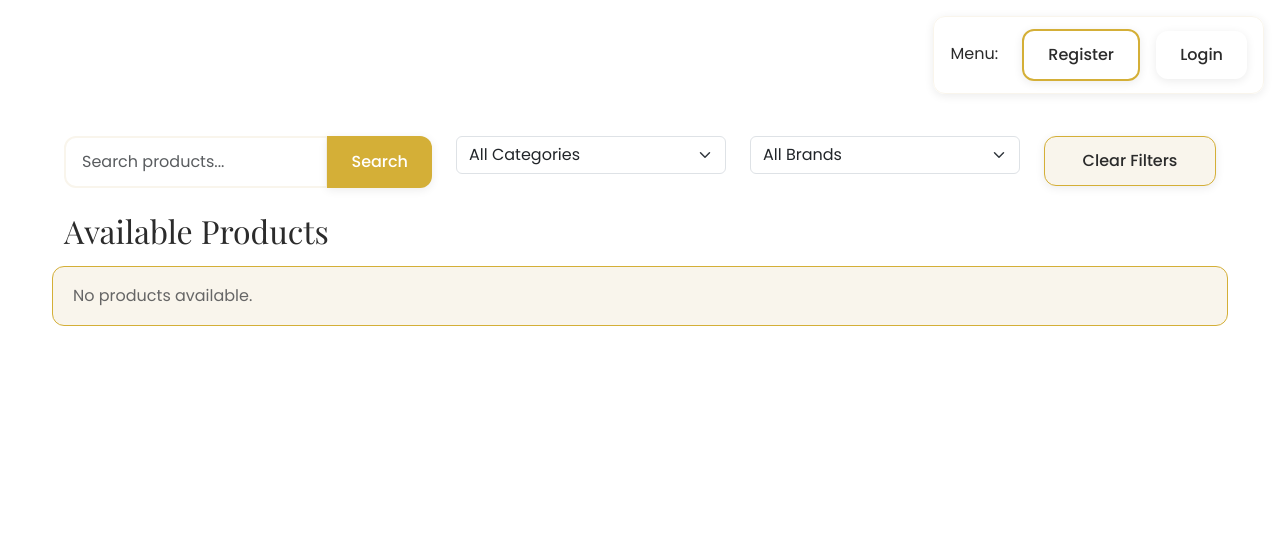
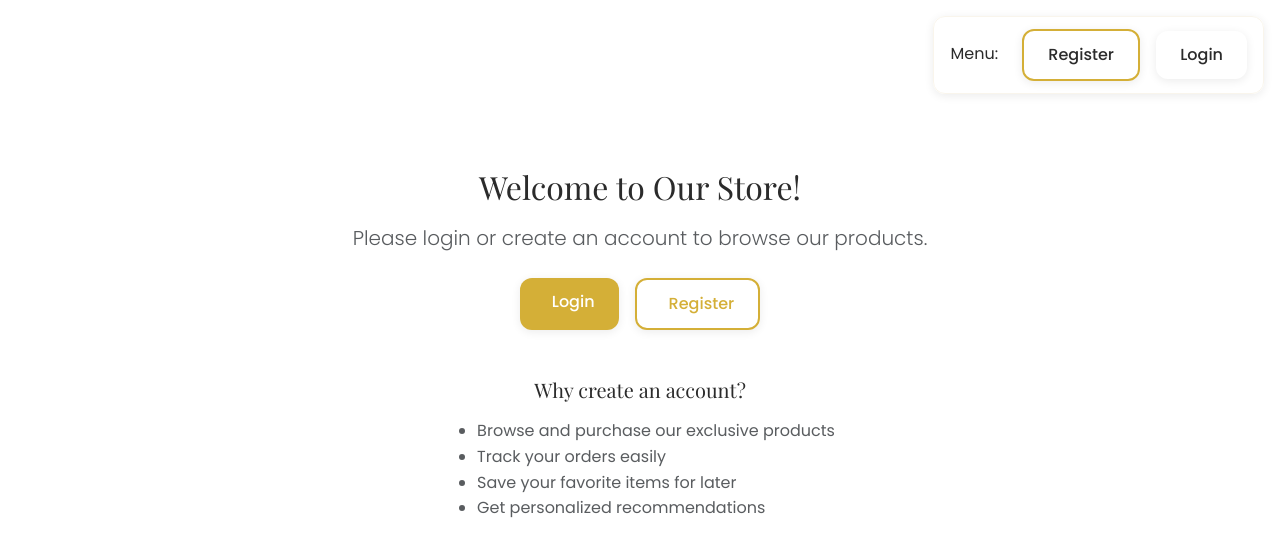
Before and after one commit to els-lartee/E-commerce-25, a PHP site: page / in a window 1280 px wide. Shown: the top 557 px of the page. Run offline with PHP 8.4, Linux system fonts and the light colour scheme; data comes from the database, SQL or seed files in the repository; data that the repository does not hold is empty.

Commit message:
new login update

```diff
--- a/index.php
+++ b/index.php
@@ -41,8 +41,8 @@ Cart
 <h1>Welcome, Admin!</h1>
 <p class="text-muted">Use the menu in the top-right to manage Jewellery, Brands, and Products.</p>
 </div>
-<?php else: ?>
-<!-- Products section for all users (guests and customers) -->
+<?php elseif (is_logged_in()): ?>
+<!-- Products section for logged-in customers only -->
 <div class="mt-3">
 	<!-- Search and Filters -->
 	<div class="row mb-4">
@@ -72,6 +72,36 @@ Cart
 	<h2>Available Products</h2>
 	<div id="productsContainer" class="row"></div>
 </div>
+<?php else: ?>
+<!-- Guest user - show login/register prompt instead of products -->
+<div class="mt-5">
+	<div class="text-center">
+		<div class="mb-4">
+			<i class="fas fa-lock fa-4x text-muted"></i>
+		</div>
+		<h2>Welcome to Our Store!</h2>
+		<p class="lead text-muted">Please login or create an account to browse our products.</p>
+
+		<div class="d-flex justify-content-center gap-3 mt-4">
+			<a href="login/login.php" class="btn btn-primary btn-lg">
+				<i class="fas fa-sign-in-alt me-2"></i>Login
+			</a>
+			<a href="login/register.php" class="btn btn-outline-primary btn-lg">
+				<i class="fas fa-user-plus me-2"></i>Register
+			</a>
+		</div>
+
+		<div class="mt-5">
+			<h5>Why create an account?</h5>
+			<ul class="text-muted text-start d-inline-block">
+				<li>Browse and purchase our exclusive products</li>
+				<li>Track your orders easily</li>
+				<li>Save your favorite items for later</li>
+				<li>Get personalized recommendations</li>
+			</ul>
+		</div>
+	</div>
+</div>
 <?php endif; ?>
 </div>
 
@@ -92,7 +122,7 @@ let allProducts = [];
 let filteredProducts = [];
 
 $(document).ready(function(){
-<?php if (!is_admin()): ?>
+<?php if (is_logged_in() && !is_admin()): ?>
 loadProducts();
 updateCartCount();
 loadFilters();
--- a/js/login.js
+++ b/js/login.js
@@ -1,4 +1,8 @@
 $(document).ready(function() {
+    // Get redirect URL from URL parameters if available
+    const urlParams = new URLSearchParams(window.location.search);
+    const redirectUrl = urlParams.get('redirect') || '../index.php';
+
     $('#login-form').submit(function(e) {
         e.preventDefault();
 
@@ -57,7 +61,7 @@ $(document).ready(function() {
                         text: response.message,
                     }).then((result) => {
                         if (result.isConfirmed) {
-                            window.location.href = '../index.php';
+                            window.location.href = redirectUrl;
                         }
                     });
                 } else {
--- a/view/single_product.php
+++ b/view/single_product.php
@@ -1,5 +1,11 @@
 <?php
 require_once '../settings/core.php';
+
+// Redirect non-logged-in users to login page
+if (!is_logged_in()) {
+    header('Location: ../login/login.php?redirect=' . urlencode($_SERVER['REQUEST_URI']));
+    exit();
+}
 ?>
 <!DOCTYPE html>
 <html lang="en">
```
Also changed, not shown: TODO.md (added, +47 -0 lines), js/register.js (+6 -1 lines), view/all_product.php (+10 -0 lines), view/product_search_result.php (+13 -1 lines).
